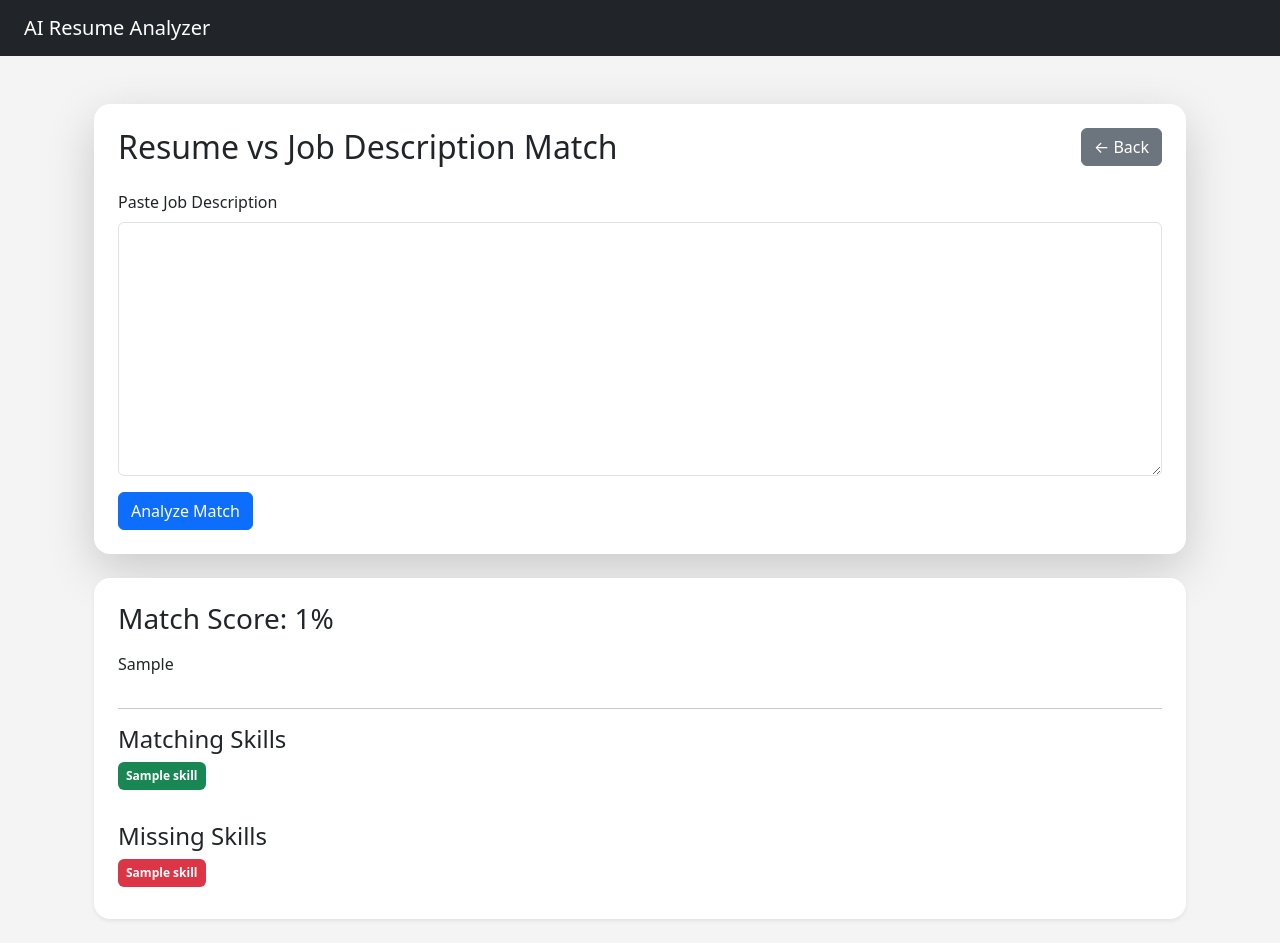
After one commit to AmeyDhuri/ai_resume_analyzer, a Flask app: template app/templates/job_match.html in a window 1280 px wide. The commit adds this page. Run offline with Flask 3, Linux system fonts and the light colour scheme; the template is opened without the code that fills it: most values are stand-ins (such as "Sample title", 1, 10 or a date in 2020).

Commit message:
added job matching system with ATS skill comparison and improved dashboard UI

```diff
--- /dev/null
+++ b/app/templates/job_match.html
@@ -0,0 +1,121 @@
+{% extends "base.html" %}
+
+{% block title %}
+Job Match
+{% endblock %}
+
+{% block content %}
+
+<div class="container mt-4">
+
+    <div class="card shadow-lg border-0 p-4 rounded-4 mb-3">
+
+        <div class="d-flex justify-content-between align-items-center mb-4">
+
+            <h1 class="mb-0" style="font-size:xx-large;">
+                Resume vs Job Description Match
+            </h1>
+
+            <a href="{{ url_for('main.dashboard') }}" class="btn btn-secondary">
+                ← Back
+            </a>
+        </div>
+
+        <form method="POST">
+
+            <div class="mb-3">
+
+                <label class="form-label">
+                    Paste Job Description
+                </label>
+
+                <textarea
+                    name="job_description"
+                    rows="10"
+                    class="form-control"
+                    required
+                ></textarea>
+
+            </div>
+
+            <button type="submit"
+                    class="btn btn-primary">
+
+                Analyze Match
+
+            </button>
+
+        </form>
+
+    </div>
+
+    {% if result %}
+
+    <div class="card shadow-sm border-0 mt-4 mb-4 p-4 rounded-4">
+
+        <h3>
+            Match Score:
+            {{ result.match_percentage }}%
+        </h3>
+
+        <p class="mt-2">
+            {{ result.fit_feedback }}
+        </p>
+
+        <hr>
+
+        <h4>
+            Matching Skills
+        </h4>
+
+        <div class="mb-4">
+
+            {% if result.matched_skills %}
+
+                {% for skill in result.matched_skills %}
+
+                    <span class="badge bg-success me-2 mb-2 p-2">
+                        {{ skill }}
+                    </span>
+
+                {% endfor %}
+
+            {% else %}
+
+                <p>No matching skills found.</p>
+
+            {% endif %}
+
+        </div>
+
+        <h4>
+            Missing Skills
+        </h4>
+
+        <div>
+
+            {% if result.missing_skills %}
+
+                {% for skill in result.missing_skills %}
+
+                    <span class="badge bg-danger me-2 mb-2 p-2">
+                        {{ skill }}
+                    </span>
+
+                {% endfor %}
+
+            {% else %}
+
+                <p>No missing skills detected.</p>
+
+            {% endif %}
+
+        </div>
+
+    </div>
+
+    {% endif %}
+
+</div>
+
+{% endblock %}
--- a/app/utils/analyzer.py
+++ b/app/utils/analyzer.py
@@ -153,7 +153,7 @@ def match_resume_to_job(resume_skills, job_description):
 
 def generate_job_fit_feedback(match_percentage):
     if match_percentage >= 80:
-        return "Excellent match fot this role"
+        return "Excellent match for this role"
 
     elif match_percentage >= 60:
         return "Good candidate match"
```
Also changed, not shown: app/main/routes.py (+20 -2 lines), app/resume/service.py (+22 -0 lines), app/templates/dashboard.html (+10 -4 lines), 2 other files.
